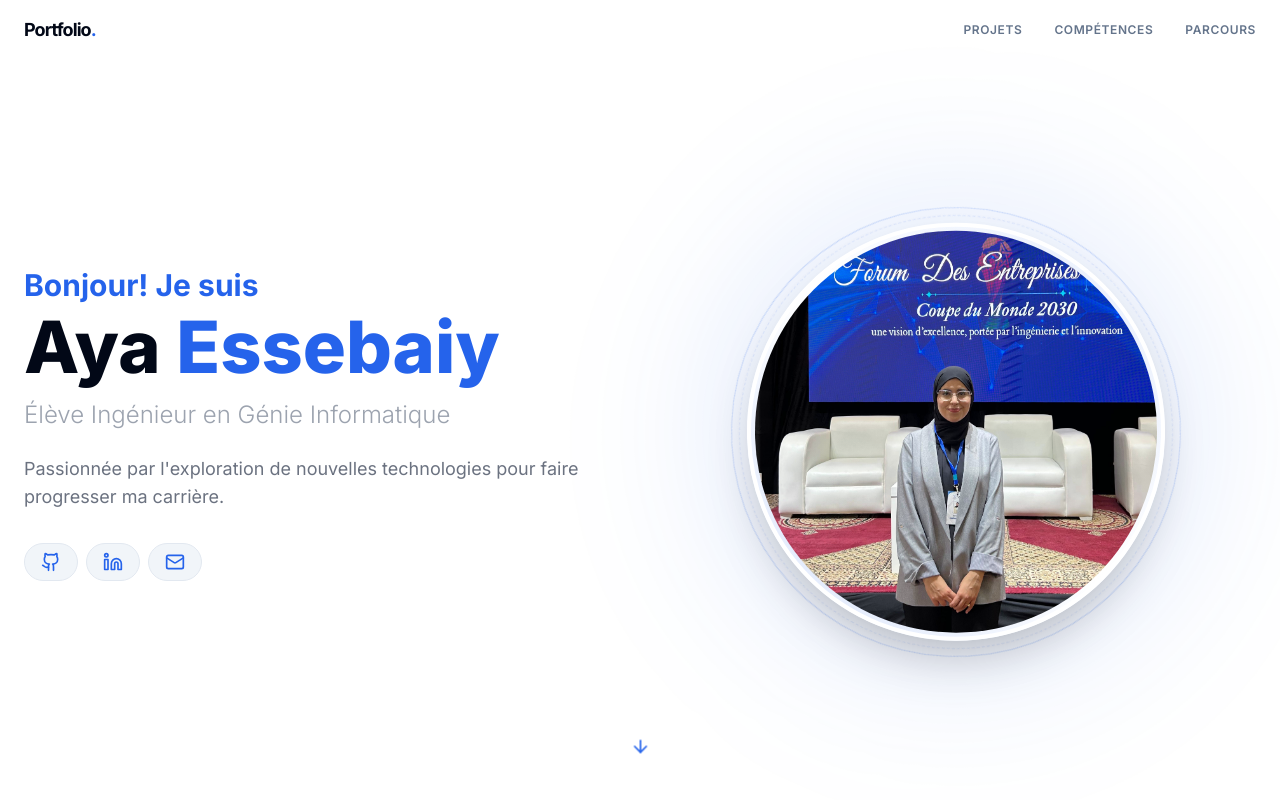
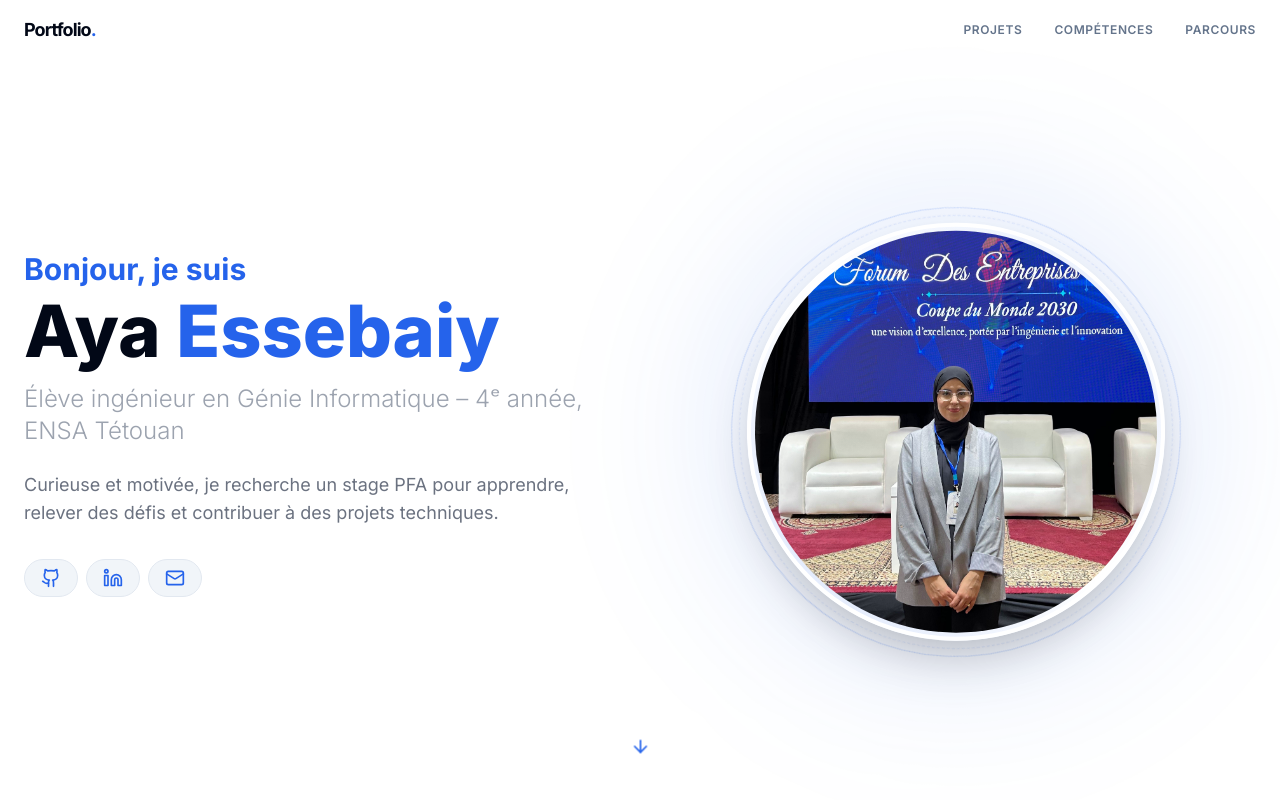
Before and after one commit to essebaiyayaa/Portfolio, a React (Vite) app: page / in a window 1280 px wide. Shown: the top 800 px of the page. Built offline with nearby package versions, Linux system fonts and the light colour scheme; the HTML template or start-up script is replaced by a standard one.

Commit message:
fix : modification de la hero section

```diff
--- a/src/components/Hero.tsx
+++ b/src/components/Hero.tsx
@@ -20,7 +20,7 @@ export default function Hero() {
                         transition={{ delay: 0.2 }}
                         className="text-primary font-bold text-2xl md:text-3xl mb-2"
                     >
-                        Bonjour! Je suis
+                        Bonjour, je suis
                     </motion.h2>
 
                     <motion.h1
@@ -38,7 +38,7 @@ export default function Hero() {
                         transition={{ duration: 0.5, delay: 0.4 }}
                         className="text-xl md:text-2xl text-gray-400 mb-6 font-light"
                     >
-                        Élève Ingénieur en Génie Informatique
+                        Élève ingénieur en Génie Informatique – 4ᵉ année, ENSA Tétouan
                     </motion.h3>
 
                     <motion.p
@@ -47,7 +47,7 @@ export default function Hero() {
                         transition={{ duration: 0.5, delay: 0.5 }}
                         className="text-base md:text-lg text-gray-500 mb-8 max-w-xl leading-relaxed"
                     >
-                        Passionnée par l'exploration de nouvelles technologies pour faire progresser ma carrière.
+                        Curieuse et motivée, je recherche un stage PFA pour apprendre, relever des défis et contribuer à des projets techniques.
                     </motion.p>
 
                     <motion.div
```
